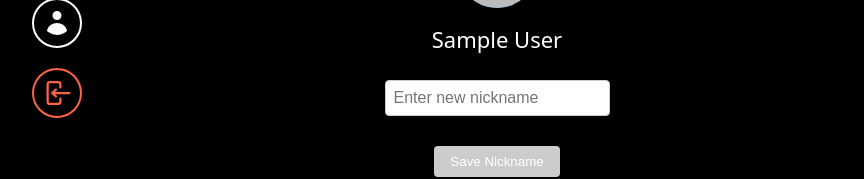
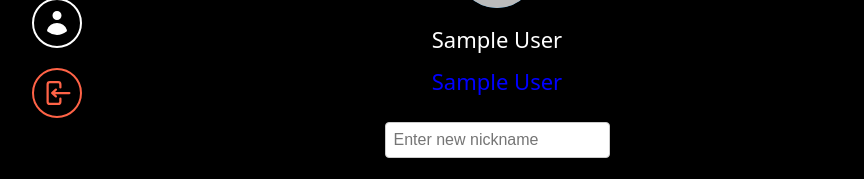
Before and after one commit to devlunch4/nomadcoders_nwitter, a React app: page /profile in a window 1280 px wide. Shown: the part 122-301 px from the top of the page, without its empty margins (237-1101 px from the left). Built offline with nearby package versions, Linux system fonts and the light colour scheme; no server answers; the database is empty; sample sign-in values are in the browser's storage; the HTML template or start-up script is replaced by a standard one.

Commit message:
edit-fix profile

```diff
--- a/src/routes/profile.tsx
+++ b/src/routes/profile.tsx
@@ -21,7 +21,7 @@ import { ITweet } from "../components/timeline";
 import Tweet from "../components/tweet";
 import Footer from "../components/footer";
 
-// 스타일 컴포넌트 정의
+// Styled components definition
 const Wrapper = styled.div`
   display: flex;
   align-items: center;
@@ -55,6 +55,11 @@ const AvatarInput = styled.input`
 
 const Name = styled.span`
   font-size: 22px;
+`;
+
+const Nickname = styled.span`
+  font-size: 22px;
+  color: blue;
 `;
 
 const NicknameInput = styled.input`
@@ -106,15 +111,17 @@ const Message = styled.p`
   text-align: center;
 `;
 
-// 이미지 압축 함수 (기존 유지)
+// Function to compress profile image (unchanged from original)
 const compressProfileImage = (
   file: File,
   maxSizeMB: number
 ): Promise<string> => {
+  // Returns a promise that resolves with a compressed image in base64 format
   return new Promise((resolve, reject) => {
     const img = new Image();
     const reader = new FileReader();
 
+    // Load file as data URL
     reader.onload = (e) => (img.src = e.target?.result as string);
     img.onload = () => {
       const canvas = document.createElement("canvas");
@@ -124,6 +131,7 @@ const compressProfileImage = (
       const maxBytes = maxSizeMB * 1024 * 1024;
       const MAX_DIMENSION = 800;
 
+      // Resize image if it exceeds maximum dimensions
       if (width > height && width > MAX_DIMENSION) {
         height *= MAX_DIMENSION / width;
         width = MAX_DIMENSION;
@@ -136,6 +144,7 @@ const compressProfileImage = (
       canvas.height = height;
       ctx.drawImage(img, 0, 0, width, height);
 
+      // Compress image iteratively until it fits within max size
       let quality = 0.9;
       let dataUrl = canvas.toDataURL("image/jpeg", quality);
       let byteLength = (dataUrl.length * 3) / 4 - (dataUrl.indexOf(",") + 1);
@@ -173,13 +182,13 @@ export default function Profile() {
   const [isLoading, setIsLoading] = useState(false);
   const [isSaving, setIsSaving] = useState(false);
   const [hasMore, setHasMore] = useState(true);
-  const [nickname, setNickname] = useState<string>(""); // 닉네임 상태 추가
-  const [editNickname, setEditNickname] = useState<string>(""); // 닉네임 편집용
+  const [nickname, setNickname] = useState<string>(""); // State for nickname
+  const [username, setUsername] = useState<string>(""); // State for username
+  const [editNickname, setEditNickname] = useState<string>(""); // State for editing nickname
   const observer = useRef<IntersectionObserver | null>(null);
   const loadMoreRef = useRef<HTMLDivElement | null>(null);
 
-  // 프로필 데이터 가져오기
-  // Fetch profile data
+  // Fetch profile data from Firestore
   const fetchProfile = async () => {
     if (!user) return;
     const profileRef = doc(db, "profiles", user.uid);
@@ -188,19 +197,26 @@ export default function Profile() {
       const data = profileSnap.data();
       setAvatar(data.avatar || null);
       setNickname(data.nickname || user.displayName || "Anonymous");
+      setUsername(data.username || user.displayName || "Anonymous"); // Set username
     } else {
-      // 프로필이 없으면 초기값 설정
-      setNickname(user.displayName || "Anonymous");
-      await setDoc(profileRef, {
-        nickname: user.displayName || "Anonymous",
-        userId: user.uid,
-        createdAt: Date.now(),
-      }, { merge: true });
+      // Set default values if profile doesn't exist
+      const defaultName = user.displayName || "Anonymous";
+      setNickname(defaultName);
+      setUsername(defaultName);
+      await setDoc(
+        profileRef,
+        {
+          nickname: defaultName,
+          username: defaultName, // Add username
+          userId: user.uid,
+          createdAt: Date.now(),
+        },
+        { merge: true }
+      );
     }
   };
 
-  // 아바타 미리보기 업데이트
-  // Update avatar preview
+  // Update avatar preview when a new file is selected
   const onAvatarChange = async (e: React.ChangeEvent<HTMLInputElement>) => {
     if (!user || !e.target.files || e.target.files.length !== 1) return;
     try {
@@ -211,8 +227,7 @@ export default function Profile() {
     }
   };
 
-  // 아바타 저장
-  // Save avatar
+  // Save avatar to Firestore
   const saveAvatar = async () => {
     if (!user || !previewAvatar) return;
     setIsSaving(true);
@@ -233,12 +248,10 @@ export default function Profile() {
     }
   };
 
-  // 아바타 변경 취소
-  // Cancel avatar change
+  // Cancel avatar change and reset preview
   const cancelAvatarChange = () => setPreviewAvatar(null);
 
-  // 닉네임 저장
-  // NickName savck
+  // Save nickname to Firestore
   const saveNickname = async () => {
     if (!user || !editNickname || editNickname === nickname) return;
     setIsSaving(true);
@@ -259,8 +272,7 @@ export default function Profile() {
     }
   };
 
-  // 트윗 가져오기
-  // Fetch tweets
+  // Fetch tweets for the current user
   const fetchTweets = async (isInitialLoad = false) => {
     if (!user || !hasMore || isLoading) return;
     setIsLoading(true);
@@ -300,8 +312,7 @@ export default function Profile() {
     }
   };
 
-  // 실시간 트윗 업데이트 및 초기 로드
-  // Real-time tweet updates and initial load
+  // Set up real-time tweet updates and initial load
   useEffect(() => {
     if (!user) return;
     fetchProfile();
@@ -327,8 +338,7 @@ export default function Profile() {
     return () => unsubscribe();
   }, [user]);
 
-  // 무한 스크롤 설정
-  // Infinite scroll setup
+  // Set up infinite scroll
   useEffect(() => {
     observer.current = new IntersectionObserver(
       (entries) => {
@@ -377,7 +387,8 @@ export default function Profile() {
           </CancelBtn>
         </>
       )}
-      <Name>{nickname}</Name>
+      <Name>{username}</Name> {/* Display username from state */}
+      <Nickname>{nickname}</Nickname> {/* Display nickname from state */}
       <NicknameInput
         value={editNickname}
         onChange={(e) => setEditNickname(e.target.value)}
```
